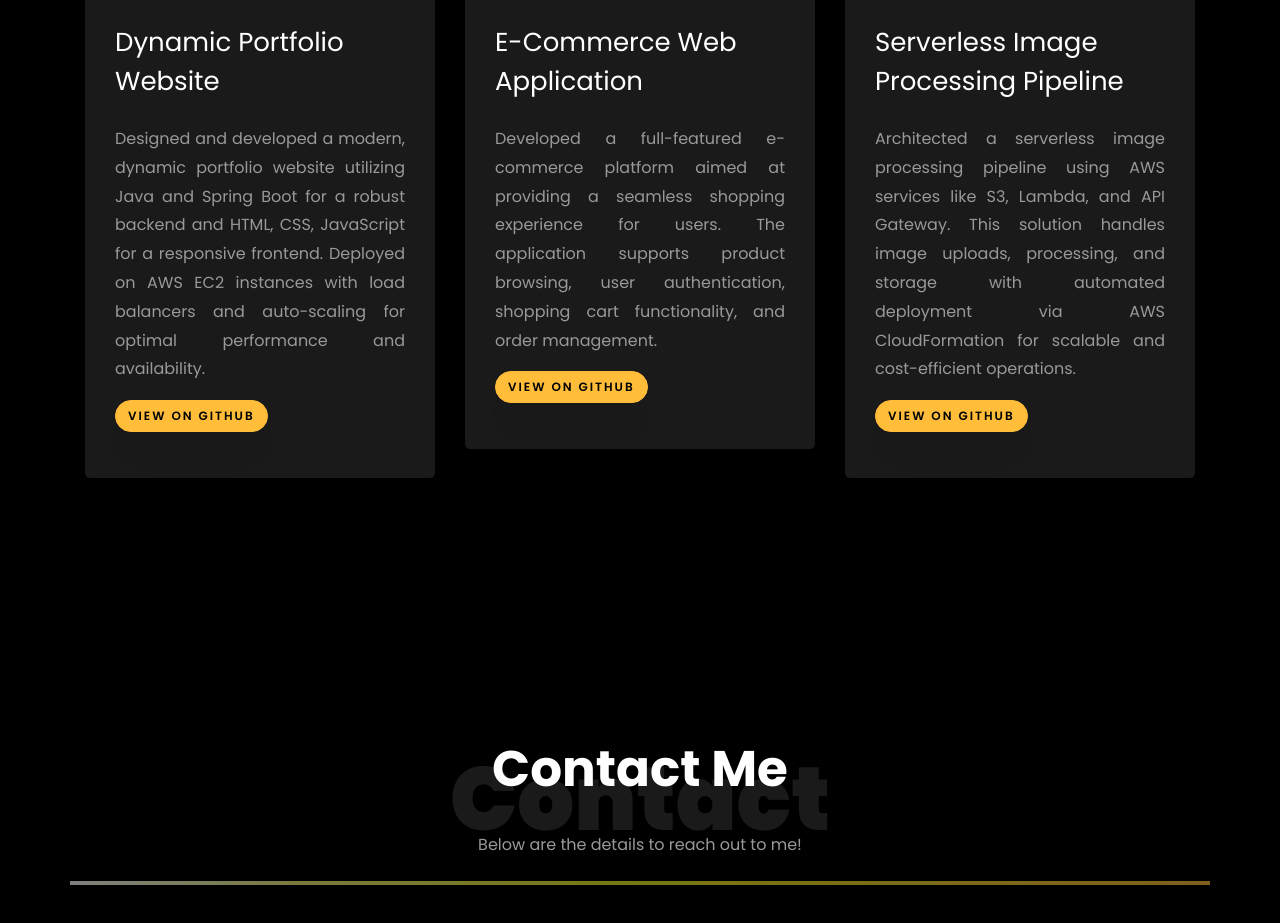
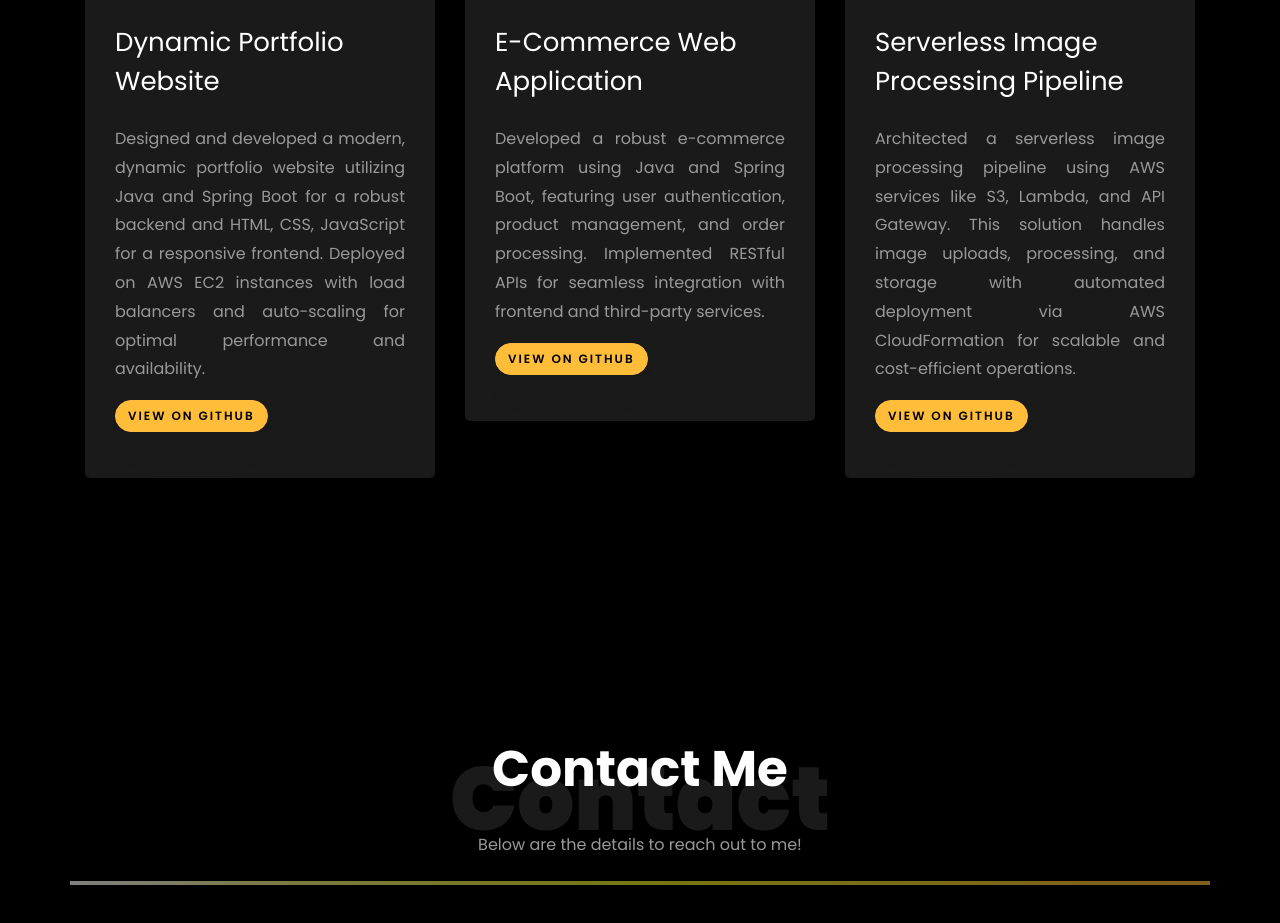
Before and after one commit to HarshaTechKnight/Harsha_Portfolio, a plain HTML site: page index.html in a window 1280 px wide. Shown: the part 3760-4683 px from the top of the page. Drawn offline with Linux system fonts and the light colour scheme; files whose address does not match are found by name.

Commit message:
Added new project description

```diff
--- a/index.html
+++ b/index.html
@@ -417,7 +417,7 @@
               </a>
               <br>
     					<h2>E-Commerce Web Application</h2>
-    					<p class="mt-4" style="text-align: justify;">  Developed a full-featured e-commerce platform aimed at providing a seamless shopping experience for users. The application supports product browsing, user authentication, shopping cart functionality, and order management.
+    					<p class="mt-4" style="text-align: justify;">  Developed a robust e-commerce platform using Java and Spring Boot, featuring user authentication, product management, and order processing. Implemented RESTful APIs for seamless integration with frontend and third-party services.
 </p>
     					<p><a href="https://github.com/HarshaTechKnight/E-commerce-Application" class="btn btn-primary">View on Github</a></p>
     				</div>
```
